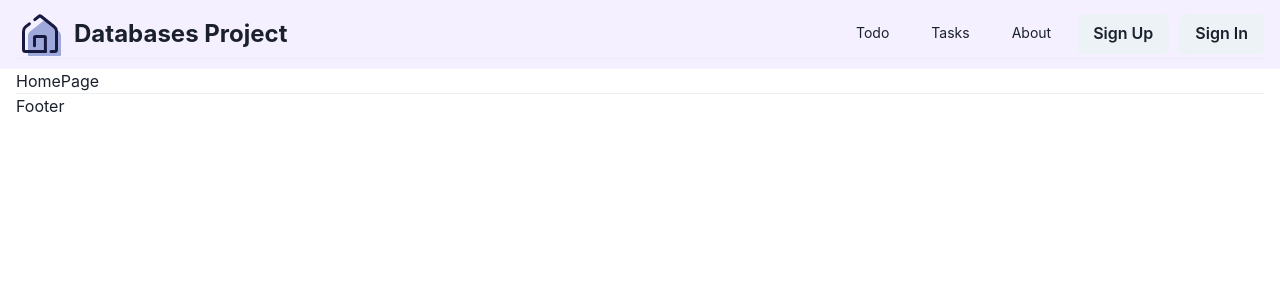
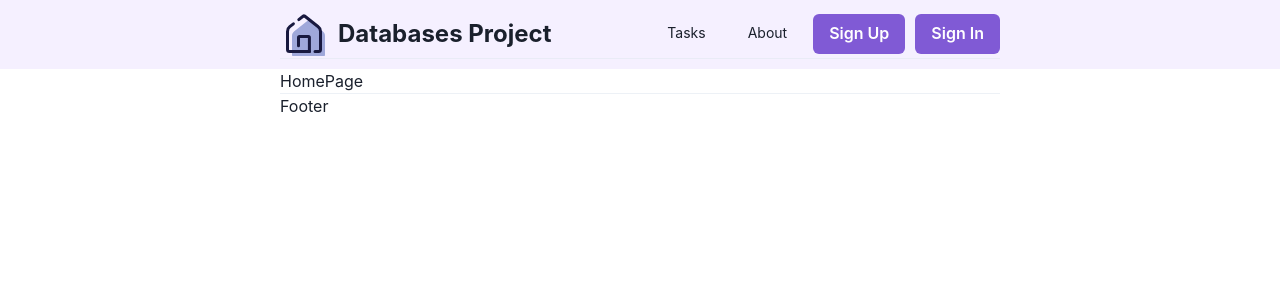
Before and after one commit to biggujo/databases-fullstack-project, a React (Vite) app in the folder frontend/: page / in a window 1280 px wide. Shown: the top 300 px of the page. Built offline with nearby package versions, Linux system fonts and the light colour scheme.

Commit message:
Fix a thing

```diff
--- a/frontend/src/components/App/App.jsx
+++ b/frontend/src/components/App/App.jsx
@@ -5,8 +5,7 @@ import SignInForm from '../../pages/SignInForm.jsx';
 import TasksPage from '../../pages/TasksPage.jsx'; // Импортируйте компонент SignInForm
 
 function App() {
-  return (
-    <Routes>
+  return (<Routes>
     <Route path={'/'} element={<Layout />}>
       <Route index element={<HomePage />} />
       <Route path={'about'} element={<AboutPage />} />
@@ -14,8 +13,7 @@ function App() {
       <Route path={'signin'} element={<SignInForm />} />
     </Route>
 
-    </Routes>
-  );
+  </Routes>);
 }
 
 export default App;
--- a/frontend/src/components/Layout/Layout.jsx
+++ b/frontend/src/components/Layout/Layout.jsx
@@ -1,18 +1,26 @@
 import React, { useState } from 'react';
-import { Container, Divider, Text, Link, Flex, Image, Button } from '@chakra-ui/react';
+import {
+  Container, Divider, Text, Link, Flex, Image, Button, Box,
+} from '@chakra-ui/react';
 import { Link as ReactRouterLink, Outlet } from 'react-router-dom';
 
 function Header() {
   const [isHomeHovered, setIsHomeHovered] = useState(false);
   const [isSignUpHovered, setIsSignUpHovered] = useState(false);
   const [isSignInHovered, setIsSignInHovered] = useState(false);
-  const [isTodoHovered, setIsTodoHovered] = useState(false);
   const [isTasksHovered, setIsTasksHovered] = useState(false);
   const [isAboutHovered, setIsAboutHovered] = useState(false);
 
-  return (
-    <header style={{ width: '100%', backgroundColor: '#f0f0f0', padding: '10px 0', backgroundColor: '#f5f0ff' }}>
-      <Container maxW="100%">
+  return (<header style={{
+    width: '100%',
+    backgroundColor: '#f0f0f0',
+    padding: '10px 0',
+    backgroundColor: '#f5f0ff',
+  }}>
+    <Box style={{
+      marginInline: 'auto',
+      width: '720px',
+    }}>
       <Flex justify="space-between" align="center">
         <Flex align="center">
           <Link
@@ -24,30 +32,22 @@ function Header() {
             transition="transform 0.3s ease-in-out"
             style={{ transform: isHomeHovered ? 'scale(1.1)' : 'scale(1)' }}
           >
-              <Image src="img\home-icon.svg" alt="Home Icon" marginRight="10px" />
+            <Image src="img\home-icon.svg" alt="Home Icon"
+                   marginRight="10px" />
           </Link>
-            <Text fontSize="2xl" fontWeight="bold" marginRight="10px">Databases Project</Text>
+          <Text fontSize="2xl" fontWeight="bold" marginRight="10px">Databases
+            Project</Text>
         </Flex>
         <nav>
           <Link
             as={ReactRouterLink}
-              to="/todo"
-              marginRight="10px"
-              _hover={{ textDecoration: 'none', backgroundColor: isTodoHovered ? 'purple.200' : 'blue.500', color: '#fff' }}
-              fontSize="sm"
-              onMouseEnter={() => setIsTodoHovered(true)}
-              onMouseLeave={() => setIsTodoHovered(false)}
-              transition="background-color 0.3s ease-in-out"
-              borderRadius="md"
-              padding="0.5rem 1rem"
-            >
-              Todo
-            </Link>
-            <Link
-              as={ReactRouterLink}
             to="/tasks"
             marginRight="10px"
-              _hover={{ textDecoration: 'none', backgroundColor: isTasksHovered ? 'purple.200' : 'blue.500', color: '#fff' }}
+            _hover={{
+              textDecoration: 'none',
+              backgroundColor: isTasksHovered ? 'purple.200' : 'blue.500',
+              color: '#fff',
+            }}
             fontSize="sm"
             onMouseEnter={() => setIsTasksHovered(true)}
             onMouseLeave={() => setIsTasksHovered(false)}
@@ -61,7 +61,11 @@ function Header() {
             as={ReactRouterLink}
             to="/about"
             marginRight="10px"
-              _hover={{ textDecoration: 'none', backgroundColor: isAboutHovered ? 'purple.200' : 'blue.500', color: '#fff' }}
+            _hover={{
+              textDecoration: 'none',
+              backgroundColor: isAboutHovered ? 'purple.200' : 'blue.500',
+              color: '#fff',
+            }}
             fontSize="sm"
             onMouseEnter={() => setIsAboutHovered(true)}
             onMouseLeave={() => setIsAboutHovered(false)}
@@ -75,9 +79,12 @@ function Header() {
             as={ReactRouterLink}
             to="/signup"
             marginRight="10px"
-              _hover={{ textDecoration: 'none', backgroundColor: isSignUpHovered ? 'purple.500' : 'blue.500', transform: 'scale(1.05)' }}
-              onMouseEnter={() => setIsSignUpHovered(true)}
-              onMouseLeave={() => setIsSignUpHovered(false)}
+            backgroundColor={'purple.500'}
+            color={'white'}
+            _hover={{
+              textDecoration: 'none',
+              transform: 'scale(1.05)',
+            }}
             transition="transform 0.3s ease-in-out"
           >
             Sign Up
@@ -85,9 +92,12 @@ function Header() {
           <Button
             as={ReactRouterLink}
             to="/signin"
-              _hover={{ textDecoration: 'none', backgroundColor: isSignInHovered ? 'purple.500' : 'blue.500', transform: 'scale(1.05)' }}
-              onMouseEnter={() => setIsSignInHovered(true)}
-              onMouseLeave={() => setIsSignInHovered(false)}
+            backgroundColor={'purple.500'}
+            color={'white'}
+            _hover={{
+              textDecoration: 'none',
+              transform: 'scale(1.05)',
+            }}
             transition="transform 0.3s ease-in-out"
           >
             Sign In
@@ -95,16 +105,17 @@ function Header() {
         </nav>
       </Flex>
       <Divider />
-      </Container>
-    </header>
-  );
+    </Box>
+  </header>);
 }
 
 export default function Layout() {
-  return (
-    <>
+  return (<>
     <Header />
-      <Container maxW="100%">
+    <Box style={{
+      marginInline: 'auto',
+      width: '720px',
+    }}>
       <main>
         <Outlet />
       </main>
@@ -112,7 +123,6 @@ export default function Layout() {
         <Divider />
         <Text>Footer</Text>
       </footer>
-      </Container>
-    </>
-  );
+    </Box>
+  </>);
 }
```
Lines whose indentation alone changed are shown as unchanged.
